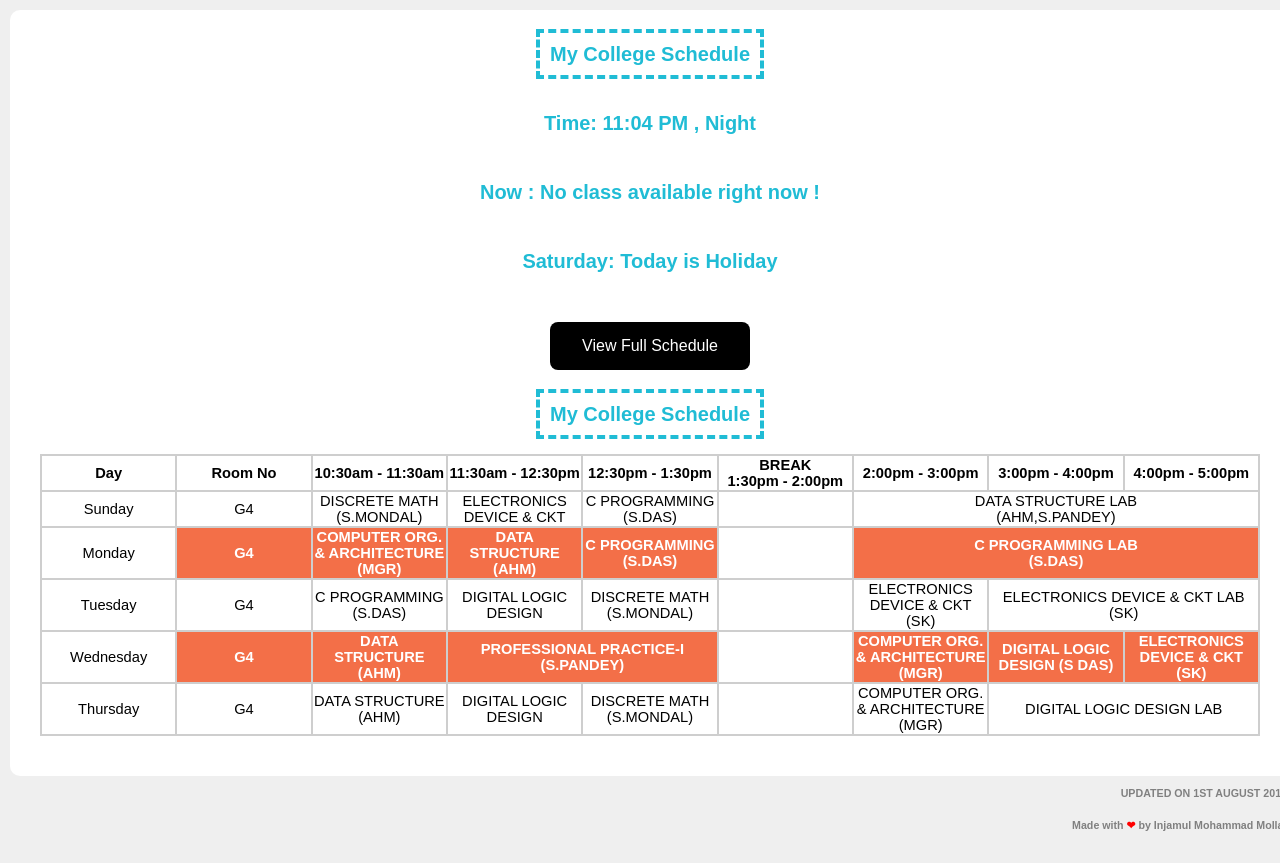
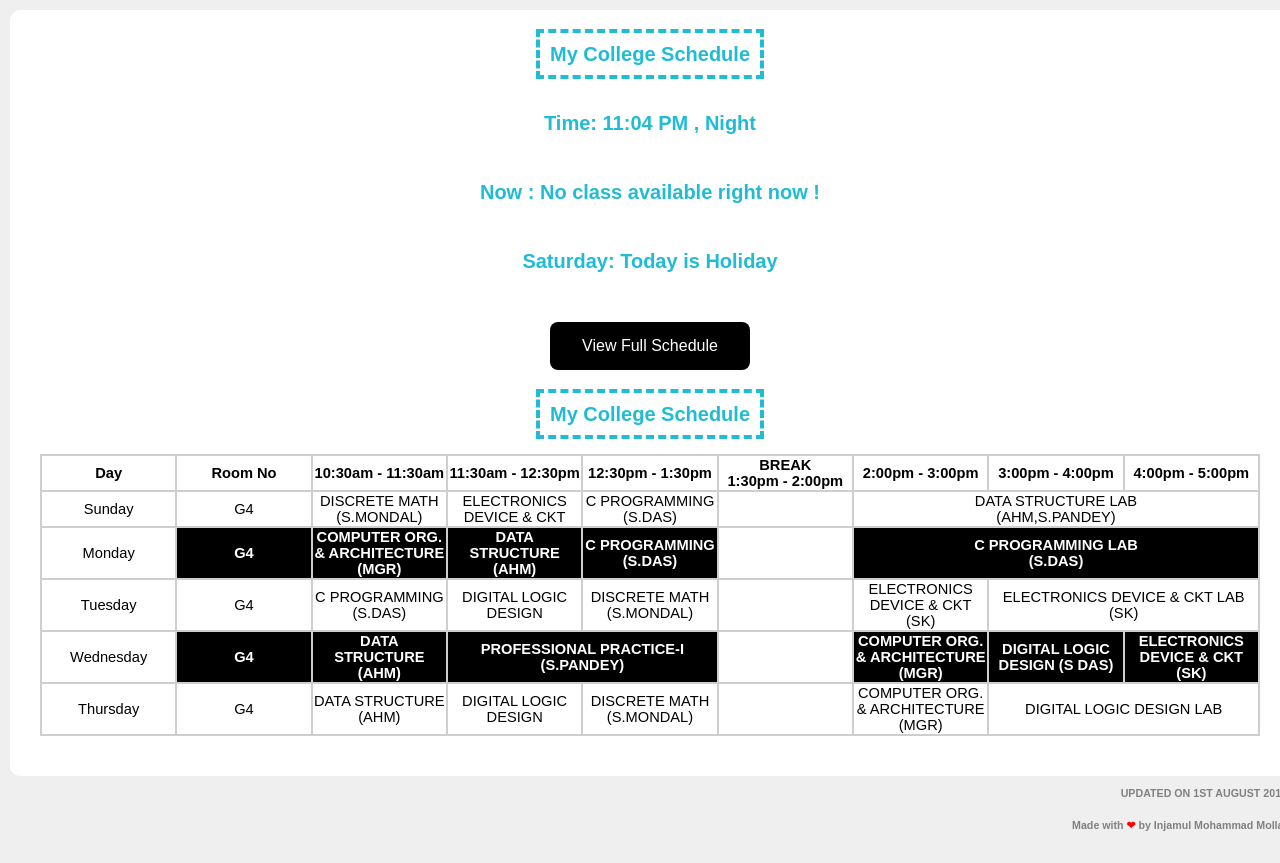
Before and after one commit to mrinjamul/college-schedule, a React (Create React App) app: page / in a window 1280 px wide. Both pictures are taken after a click on the button "View Full Schedule". Built offline with nearby package versions, Linux system fonts and the light colour scheme.

Commit message:
Updated css

```diff
--- a/src/components/Schedule.css
+++ b/src/components/Schedule.css
@@ -25,7 +25,8 @@ button {
     font-size: 16px;
 }
 .selected {
-    background-color: #f36f48;
+    /* background-color: #f36f48; */
+    background-color: black;
     font-weight: bold;
     color: white;
 }
```
